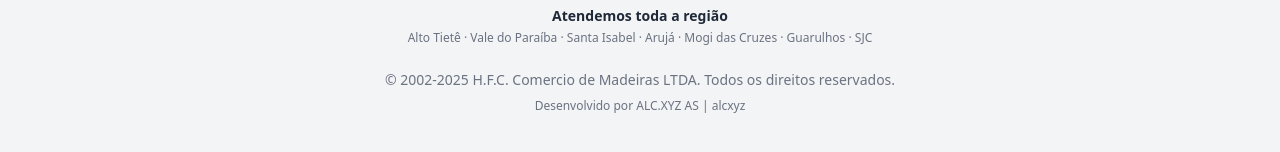
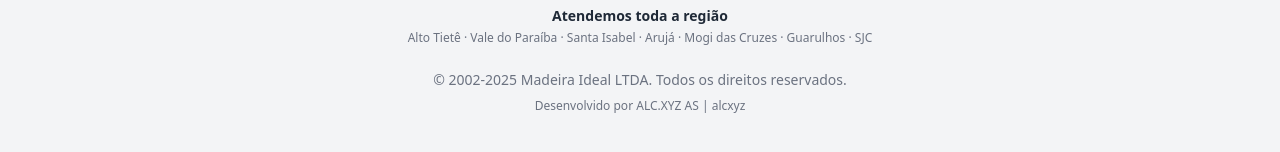
Before and after one commit to alcxyz/madideal.github.io, a plain HTML site: page index.html in a window 1280 px wide. Shown: the part 4827-4979 px from the top of the page. Drawn offline with nearby package versions, Linux system fonts and the light colour scheme.

Commit message:
correct copyright holder

```diff
--- a/partials/footer.html
+++ b/partials/footer.html
@@ -34,7 +34,7 @@
   </div>
   <!-- Copyright & Developer Credit -->
   <div class="text-center text-sm text-gray-500">
-    <p>&copy; 2002-<span id="current-year"></span> H.F.C. Comercio de Madeiras LTDA. Todos os direitos reservados.</p>
+    <p>&copy; 2002-<span id="current-year"></span> Madeira Ideal LTDA. Todos os direitos reservados.</p>
     <p class="mt-2 text-xs">Desenvolvido por <a href="https://alc.xyz" target="_blank" rel="noopener noreferrer" class="hover:text-amber-600 transition-colors font-medium">ALC.XYZ AS</a> | <a href="https://github.com/alcxyz" target="_blank" rel="noopener noreferrer" class="hover:text-amber-600 transition-colors font-medium">alcxyz</a></p>
   </div>
 </div>
```
